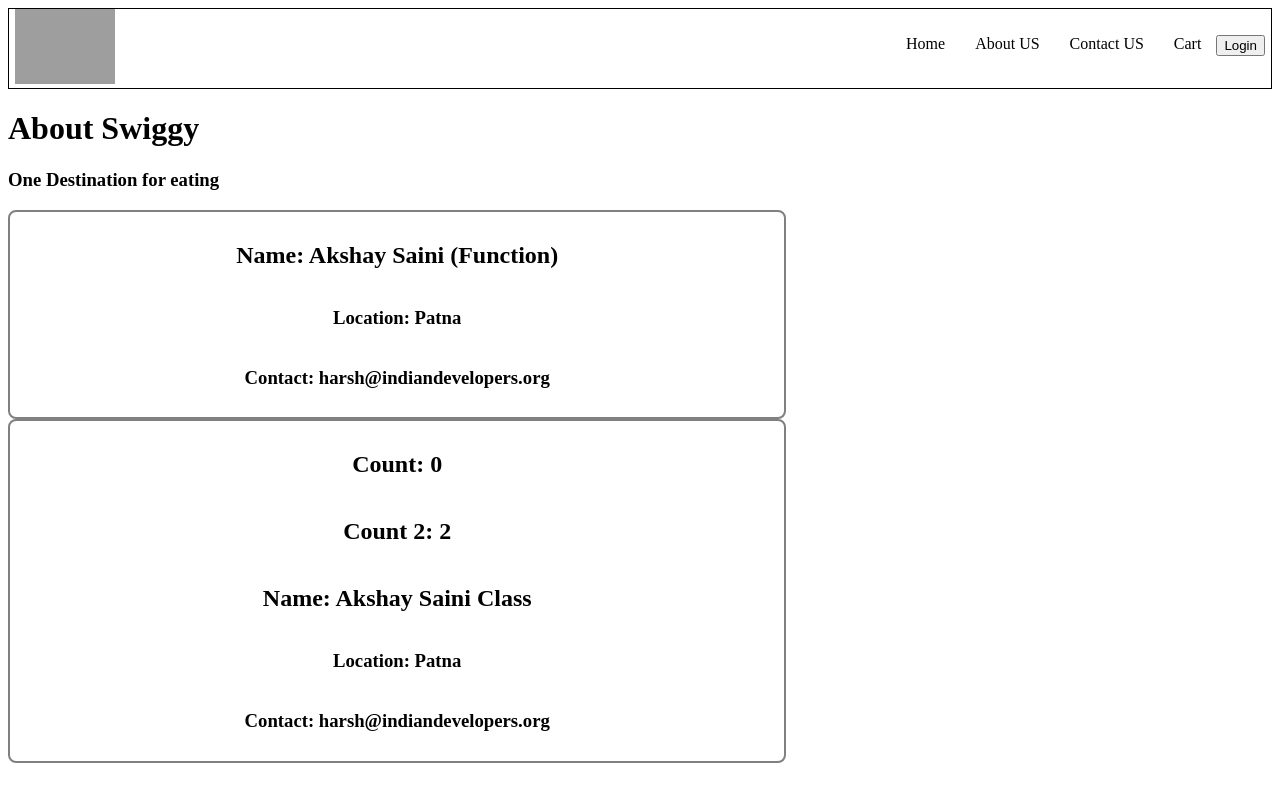
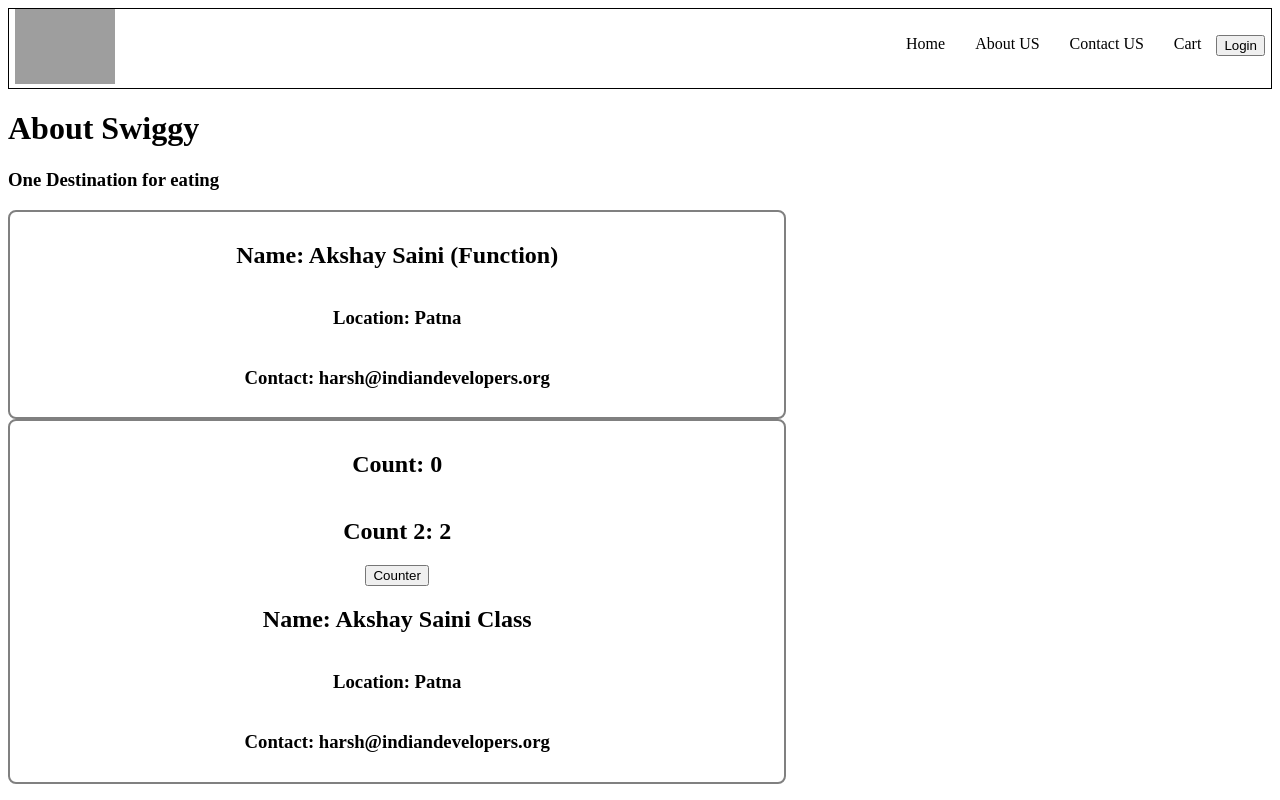
Before and after one commit to coder-harsh/swiggy-clone, a React (Vite) app: page /about in a window 1280 px wide. Built offline with nearby package versions, Linux system fonts and the light colour scheme; grey boxes are pictures that could not be loaded.

Commit message:
setState in class based component

```diff
--- a/src/components/UserClass.js
+++ b/src/components/UserClass.js
@@ -15,6 +15,13 @@
             <div className="user">
                 <h2>Count: {count}</h2>
                 <h2>Count 2: {count2}</h2>
+                <button onClick={() => {
+                    // count = count + 1; //we cant do this. we cannot update state variable directoly. for it react gives superpower method this.setState();
+                    this.setState({ //iske anadr ek object pass hoga jo state variable update karega.
+                        count: this.state.count + 1,
+                        count2: this.state.count2 + 1
+                    })
+                }}>Counter</button>
                 <h2>Name: {name}</h2> {/*this.props.name se data receive hoga constructor se*/}
                 <h3>Location: Patna</h3>
                 <h3>Contact: harsh@indiandevelopers.org</h3>
```
Also changed, not shown: package.json (line endings or trailing spaces), 1 other file (tests, documents, lock files or other folders).
